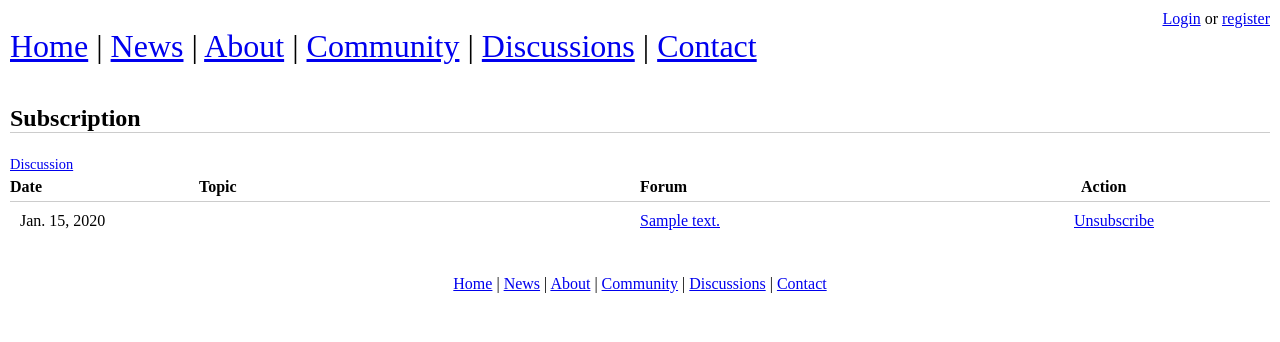
After one commit to nuSPIC/webapp, a Django app: template forum/templates/forum/subscription.html in a window 1280 px wide. The commit adds this page. Shown: the top 342 px of the page. Run offline with Django 3.2, Linux system fonts and the light colour scheme; the template is opened without the code that fills it: most values are stand-ins (such as "Sample title", 1, 10 or a date in 2020).

Commit message:
Added forum subscription edit page

```diff
--- a/accounts/templates/profile/profile.html
+++ b/accounts/templates/profile/profile.html
@@ -45,7 +45,8 @@
 
         {% if user == profile.user %}
             <a href="{% url profile_edit profile.id %}">Edit profile</a> |
-            <a href="{% url password_change %}">Change password</a>
+            <a href="{% url password_change %}">Change password</a> |
+            <a href="{% url forum_subscription %}">Forum subscription</a>
         {% endif %}
     </div>
 {% endblock %}
--- /dev/null
+++ b/forum/templates/forum/subscription.html
@@ -0,0 +1,63 @@
+{% extends "base.html" %}
+
+{% load lib_tags %}
+
+{% block title %}Discussion &raquo; Subscription{% endblock %}
+
+{% block extrahead %}
+<link href="{{ MEDIA_URL }}css/forum.css" type="text/css" rel="stylesheet" />
+{% endblock %}
+
+{% block content %}
+    <div id="subscription_list">
+        <h2 class="delimiter">Subscription</h2>
+        <div class="breadcrumbs"><a href="{% url forum %}">Discussion</a></div>
+
+        <div class="subscription">
+            <div class="header">
+                <div class="date">Date</div>
+                <div class="topic">Topic</div>
+                <div class="forum">Forum</div>
+                <div>Action</div>
+            </div>
+
+            {% for subscription in subscription_list.object_list %}
+                <div class="row">
+                    <div class="date">
+                        {{ subscription.date|date:"DATE_FORMAT" }}
+                    </div>
+
+                    <div class="topic">
+                        {% if subscription.content_type.model == "topic" %}
+                            <a href="{{ subscription.content_object.get_absolute_url }}">{{ subscription.content_object }}</a>
+                        {% else %}
+                            &nbsp;
+                        {% endif %}
+                    </div>
+
+                    <div class="forum">
+                        {% if subscription.content_type.model == "topic" %}
+                            <a href="{{ subscription.content_object.forum.get_absolute_url }}">{{ subscription.content_object.forum }}</a>
+                        {% else %}
+                            <a href="{{ subscription.content_object.get_absolute_url }}">{{ subscription.content_object }}</a>
+                        {% endif %}
+                    </div>
+
+                    <div>
+                        {% if subscription.content_type.model == "topic" %}
+                            <a href="{% url subscribe_topic subscription.content_object.id %}">Unsubscribe</a>
+                        {% else %}
+                            <a href="{% url subscribe_forum subscription.content_object.id %}">Unsubscribe</a>
+                        {% endif %}
+                    </div>
+                </div>
+            {% empty %}
+                <div class="empty">
+                    You have no subscriptions
+                </div>
+            {% endfor %}
+        </div>
+
+        {% pagination subscription_list "subscription" %}
+    </div>
+{% endblock %}
--- a/forum/urls.py
+++ b/forum/urls.py
@@ -8,7 +8,8 @@ urlpatterns = patterns('forum.views',
     url(r'^(?P<forum_id>\d+)/$', 'topic_list', name='forum'),
     url(r'^(?P<forum_id>\d+)/add/$', 'topic_add', name='topic_add'),
     url(r'^(?P<forum_id>\d+)/mark_read/$', 'forum_mark_read', name='forum_mark_read'),
-    url(r'^forum/(?P<forum_id>\d+)/subscribe/$', 'subscribe_forum', name='subscribe_forum'),
+    url(r'^(?P<forum_id>\d+)/subscribe/$', 'subscribe_forum', name='subscribe_forum'),
+    url(r'^subscription/$', 'forum_subscription', name='forum_subscription'),
 
     url(r'^topic/(?P<topic_id>\d+)/$', 'post_list', name='topic'),
     url(r'^topic/(?P<topic_id>\d+)/edit/$', 'topic_edit', name='topic_edit'),
--- a/media/css/forum.css
+++ b/media/css/forum.css
@@ -723,6 +723,51 @@
 }
 
 
+/* Subscription
+**********************/
+
+.subscription {
+
+}
+
+    .subscription .header {
+        font-size: medium;
+        font-weight: bold;
+        border-bottom: 1px solid #CCCCCC;
+    }
+
+        .subscription .header div {
+            padding: 5px 0;
+        }
+
+    .subscription .row {
+        padding: 10px;
+        overflow: hidden;
+    }
+
+        .subscription .date {
+            float: left;
+            width: 15%;
+        }
+
+        .subscription .topic {
+            float: left;
+            width: 35%;
+        }
+
+        .subscription .forum {
+            float: left;
+            width: 35%;
+        }
+
+    .subscription .empty {
+        font-size: x-large;
+        font-weight: bold;
+        text-align: center;
+        padding: 15px;
+    }
+
+
 /* Form buttons
 **********************/
 
@@ -745,11 +790,6 @@
     padding: 10px;
 }
 
-.empty_list {
-	text-align: center;
-	margin: 20px auto 10px auto;
-}
-
 #add_topic_form, #edit_topic_form, #move_topic_form, #split_topic_form {
     padding-top: 10px;
 }
--- a/settings.py
+++ b/settings.py
@@ -92,6 +92,7 @@ ACCOUNTS_PER_PAGE = 15
 # ===================
 TOPICS_PER_PAGE = 10
 POSTS_PER_PAGE = 10
+SUBSCRIPTIONS_PER_PAGE = 15
 
 POPULAR_TOPICS_PERIOD = timedelta(days=7)
 POPULAR_TOPICS_COUNT = 7
```
Also changed, not shown: forum/views.py (+20 -5 lines).
